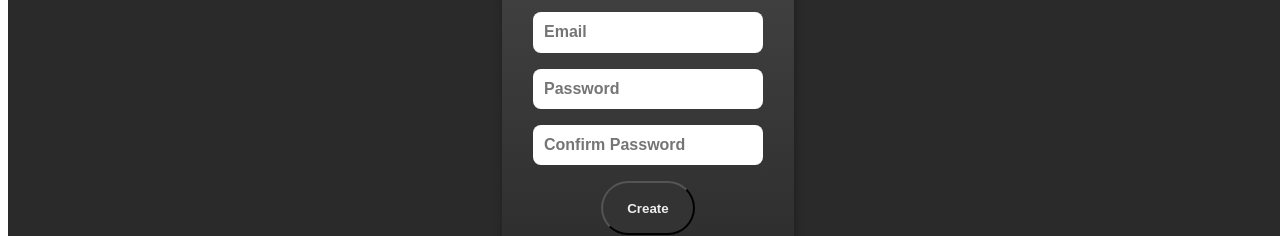
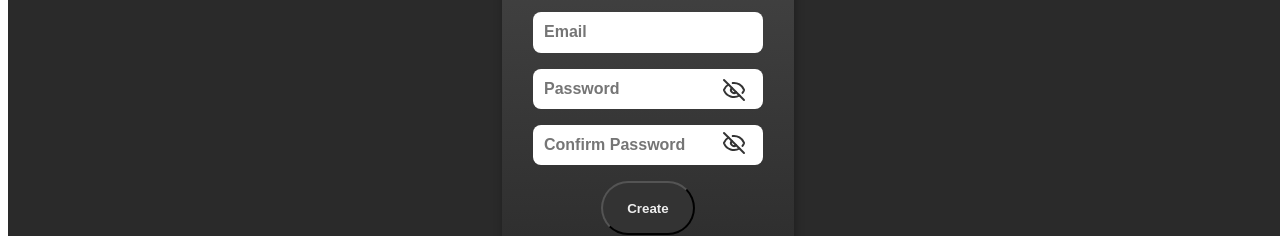
Before and after one commit to CodeSaint00/Form-Submission-App, a React (Vite) app in the folder frontend/: page / in a window 1280 px wide. Shown: the part 354-590 px from the top of the page. Built offline with nearby package versions, Linux system fonts and the light colour scheme.

Commit message:
installed lucide-react adn used it for password visibility and confidentiality

```diff
--- a/frontend/package.json
+++ b/frontend/package.json
@@ -11,6 +11,7 @@
   },
   "dependencies": {
     "axios": "^1.16.1",
+    "lucide-react": "^1.17.0",
     "react": "^19.2.6",
     "react-dom": "^19.2.6",
     "react-router-dom": "^7.15.1"
--- a/frontend/src/Login.css
+++ b/frontend/src/Login.css
@@ -22,6 +22,7 @@ form {
   border-radius: 1em;
   gap: 1em;
   box-shadow: 1px 1px 10px #00000049;
+  position: relative;
 }
 input {
   border-radius: 0.5em;
@@ -39,9 +40,25 @@ p {
 }
 .statement {
   color: rgb(255, 0, 0);
-  font-size: 10px;
+  font-size: 20px;
 }
 button {
   border-radius: 10px;
   padding: 5px;
 }
+.eye {
+  position: absolute;
+  color: #333;
+  right: 1em;
+  bottom: 10.5em;
+  background-color: transparent;
+  border: none;
+}
+.eye1 {
+  position: absolute;
+  color: #333;
+  right: 1em;
+  bottom: 14.5em;
+  background-color: transparent;
+  border: none;
+}
--- a/frontend/src/Login.jsx
+++ b/frontend/src/Login.jsx
@@ -5,6 +5,7 @@ import useForm from "./custom hook/FormHook";
 import axios from "axios";
 import { useNavigate } from "react-router-dom";
 import LogoLoader from "./loader";
+import { Eye, EyeOff } from "lucide-react";
 
 export default function Login() {
   const {
@@ -16,6 +17,8 @@ export default function Login() {
     setStatement,
     isLoading,
     setIsLoading,
+    showPassword,
+    setShowPassword,
   } = useForm();
   const navigate = useNavigate();
 
@@ -80,16 +83,30 @@ export default function Login() {
           ref={inputRef}
         />
         <input
-          type="password"
+          type={showPassword ? "password" : "text"}
           placeholder="Password*"
           onChange={(e) => setPassword(e.target.value)}
           onKeyDown={handleNextInput2}
           ref={inputRef2}
         />
+        <button
+          type="button"
+          className="eye"
+          onClick={() => {
+            setShowPassword(!showPassword);
+          }}
+        >
+          {showPassword ? <EyeOff /> : <Eye />}
+        </button>
         {isLoading ? (
           <LogoLoader />
         ) : (
-          <button type="button" ref={buttonRef} onClick={handlelogin}>
+          <button
+            type="button"
+            ref={buttonRef}
+            onClick={handlelogin}
+            className="submit"
+          >
             Submit
           </button>
         )}
--- a/frontend/src/RegisterAcount.jsx
+++ b/frontend/src/RegisterAcount.jsx
@@ -6,6 +6,7 @@ import { useEffect, useRef } from "react";
 import { useNavigate } from "react-router-dom";
 import LogoLoader from "./loader";
 import useForm from "./custom hook/FormHook";
+import { Eye, EyeOff } from "lucide-react";
 
 export default function RegisterAccount() {
   const {
@@ -21,6 +22,10 @@ export default function RegisterAccount() {
     setIsLoading,
     statement,
     setStatement,
+    showPassword,
+    setShowPassword,
+    showConfirmPassword,
+    setShowConfirmPassword,
   } = useForm();
   const navigate = useNavigate();
 
@@ -126,19 +131,37 @@ export default function RegisterAccount() {
           ref={emailRef}
         />
         <input
-          type="password"
+          type={showConfirmPassword ? "password" : "text"}
           placeholder="Password"
           onChange={(e) => setPassword(e.target.value)}
           onKeyDown={handlePressEnterToConfirmPassword}
           ref={passwordRef}
         />
         <input
-          type="password"
+          type={showPassword ? "password" : "text"}
           placeholder="Confirm Password"
           onChange={(e) => setConfirmPassword(e.target.value)}
           onKeyDown={handlePressEnterToSubmit}
           ref={confirmPasswordRef}
         />
+        <button
+          type="button"
+          className="eye"
+          onClick={() => {
+            setShowPassword(!showPassword);
+          }}
+        >
+          {showPassword ? <EyeOff /> : <Eye />}
+        </button>
+        <button
+          type="button"
+          className="eye1"
+          onClick={() => {
+            setShowConfirmPassword(!showConfirmPassword);
+          }}
+        >
+          {showConfirmPassword ? <EyeOff /> : <Eye />}
+        </button>
         {isLoading ? (
           <LogoLoader />
         ) : (
--- a/frontend/src/custom hook/FormHook.jsx
+++ b/frontend/src/custom hook/FormHook.jsx
@@ -7,6 +7,8 @@ function useForm() {
   const [statement, setStatement] = useState("");
   const [code, setCode] = useState("");
   const [isLoading, setIsLoading] = useState(false);
+  const [showPassword, setShowPassword] = useState(true);
+  const [showConfirmPassword, setShowConfirmPassword] = useState(true);
 
   return {
     email,
@@ -15,6 +17,10 @@ function useForm() {
     statement,
     code,
     isLoading,
+    showPassword,
+    showConfirmPassword,
+    setShowConfirmPassword,
+    setShowPassword,
     setIsLoading,
     setEmail,
     setUsername,
```
Also changed, not shown: 1 other file (tests, documents, lock files or other folders).
